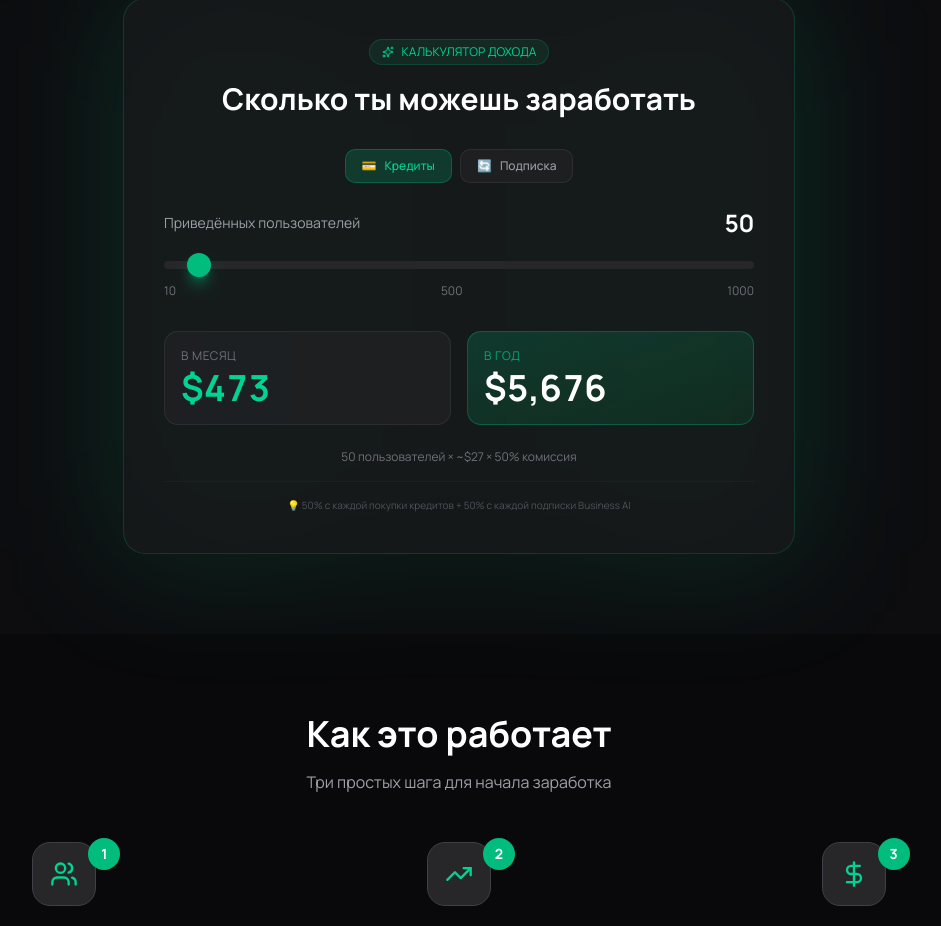
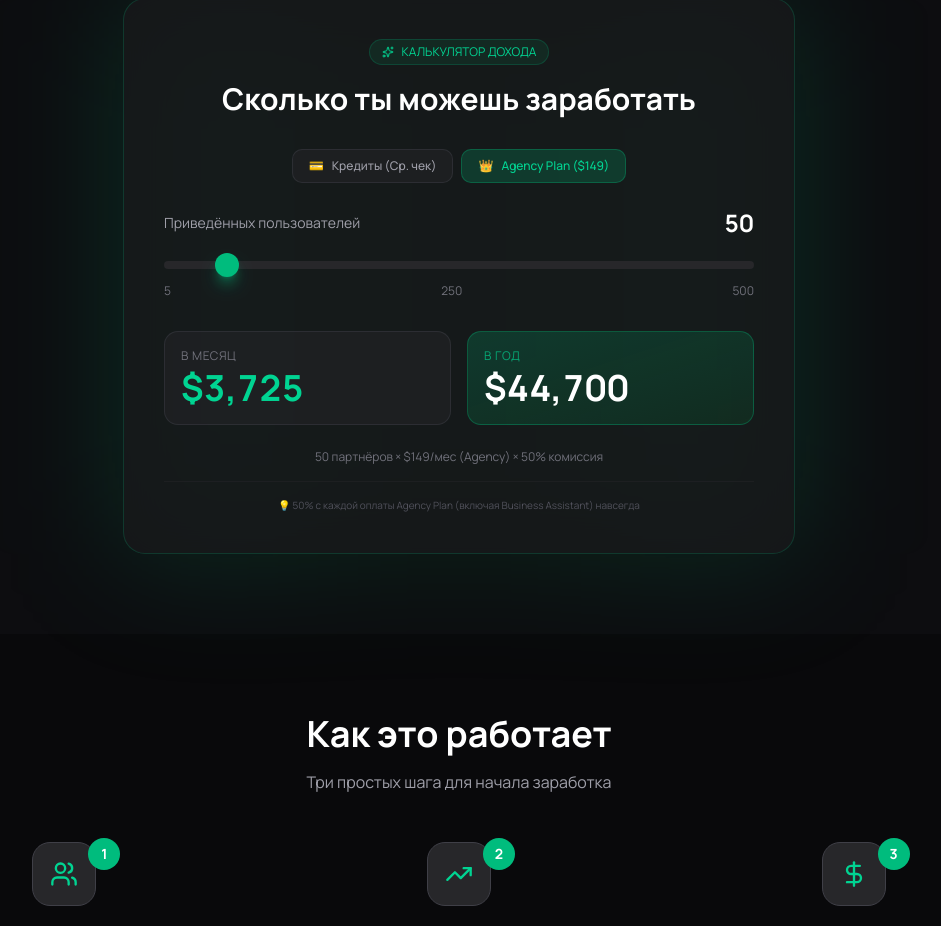
Before and after one commit to andreynaasulin-del/trendsynthesis, a Next.js app: page /partners in a window 1280 px wide. Shown: the part 1618-2544 px from the top of the page, without its empty margins (181-1122 px from the left). Built offline with nearby package versions, Linux system fonts and the light colour scheme.

Commit message:
feat(partners): update calculator pricing to Agency Plan ()

```diff
--- a/src/app/partners/page.tsx
+++ b/src/app/partners/page.tsx
@@ -305,26 +305,21 @@ const ValueCard: React.FC<{
 // ============================================
 const EarningsCalculator: React.FC<{ t: typeof translations.en.calculator; lang: "en" | "ru" }> = ({ t, lang }) => {
   const [users, setUsers] = useState(50);
-  const [purchaseType, setPurchaseType] = useState<"credits" | "subscription">("credits");
+  const [purchaseType, setPurchaseType] = useState<"credits" | "subscription">("subscription");
 
-  // New pricing model
-  const CREDIT_PACK_AVG = 27; // Average purchase ($5+$15+$39+$99)/4 ≈ $39, but most buy $15-$39
-  const BUSINESS_AI_PRICE = 19;
+  // Updated pricing & margins
+  const CREDIT_PACK_AVG = 65; // High-tier users buy more
+  const AGENCY_PLAN_PRICE = 149; // New Agency Plan
   const COMMISSION_RATE = 0.5; // 50%
 
-  // Assume 70% buy credits, 30% subscribe to Business AI
-  const creditsUsers = Math.round(users * 0.7);
-  const subscriptionUsers = Math.round(users * 0.3);
-
-  const creditsEarnings = creditsUsers * CREDIT_PACK_AVG * COMMISSION_RATE;
-  const subscriptionEarnings = subscriptionUsers * BUSINESS_AI_PRICE * COMMISSION_RATE;
+  // Assume conversion rates
+  const creditsEarnings = users * CREDIT_PACK_AVG * COMMISSION_RATE;
+  const subscriptionEarnings = users * AGENCY_PLAN_PRICE * COMMISSION_RATE;
 
   const monthlyEarnings = Math.round(
     purchaseType === "credits"
       ? creditsEarnings
-      : purchaseType === "subscription"
-        ? subscriptionEarnings
-        : creditsEarnings + subscriptionEarnings
+      : subscriptionEarnings
   );
   const yearlyEarnings = monthlyEarnings * 12;
 
@@ -353,8 +348,8 @@ const EarningsCalculator: React.FC<{ t: typeof translations.en.calculator; lang:
         {/* Purchase Type Selector */}
         <div className="flex justify-center gap-2 mb-6">
           {[
-            { id: "credits", label: isRu ? "Кредиты" : "Credits", icon: "💳" },
-            { id: "subscription", label: isRu ? "Подписка" : "Subscription", icon: "🔄" },
+            { id: "credits", label: isRu ? "Кредиты (Ср. чек)" : "Credits (Avg)", icon: "💳" },
+            { id: "subscription", label: isRu ? "Agency Plan ($149)" : "Agency Plan ($149)", icon: "👑" },
           ].map((type) => (
             <button
               key={type.id}
@@ -381,9 +376,9 @@ const EarningsCalculator: React.FC<{ t: typeof translations.en.calculator; lang:
           </div>
           <input
             type="range"
-            min="10"
-            max="1000"
-            step="10"
+            min="5"
+            max="500"
+            step="5"
             value={users}
             onChange={(e) => setUsers(parseInt(e.target.value))}
             className="w-full h-2 bg-zinc-800 rounded-full appearance-none cursor-pointer
@@ -405,9 +400,9 @@ const EarningsCalculator: React.FC<{ t: typeof translations.en.calculator; lang:
               [&::-moz-range-thumb]:cursor-pointer"
           />
           <div className="flex justify-between text-xs text-zinc-500 mt-2">
-            <span>10</span>
+            <span>5</span>
+            <span>250</span>
             <span>500</span>
-            <span>1000</span>
           </div>
         </div>
 
@@ -428,15 +423,15 @@ const EarningsCalculator: React.FC<{ t: typeof translations.en.calculator; lang:
 
         <p className="text-center text-[10px] sm:text-xs text-zinc-500 mt-4 sm:mt-6 px-2">
           {isRu
-            ? `${users} пользователей × ${purchaseType === "credits" ? `~$${CREDIT_PACK_AVG}` : `$${BUSINESS_AI_PRICE}/мес`} × 50% комиссия`
-            : `${users} users × ${purchaseType === "credits" ? `~$${CREDIT_PACK_AVG} avg pack` : `$${BUSINESS_AI_PRICE}/mo`} × 50% commission`
+            ? `${users} партнёров × ${purchaseType === "credits" ? `~$${CREDIT_PACK_AVG} (ср. чек)` : `$${AGENCY_PLAN_PRICE}/мес (Agency)`} × 50% комиссия`
+            : `${users} partners × ${purchaseType === "credits" ? `~$${CREDIT_PACK_AVG} (avg)` : `$${AGENCY_PLAN_PRICE}/mo (Agency)`} × 50% commission`
           }
         </p>
 
         {/* Breakdown */}
         <div className="mt-4 pt-4 border-t border-zinc-800/50">
           <p className="text-[10px] text-zinc-600 text-center">
-            {isRu ? "💡 50% с каждой покупки кредитов + 50% с каждой подписки Business AI" : "💡 50% from every credit purchase + 50% from every Business AI subscription"}
+            {isRu ? "💡 50% с каждой оплаты Agency Plan (включая Business Assistant) навсегда" : "💡 50% from every Agency Plan (includes Business Assistant) forever"}
           </p>
         </div>
       </div>
```
